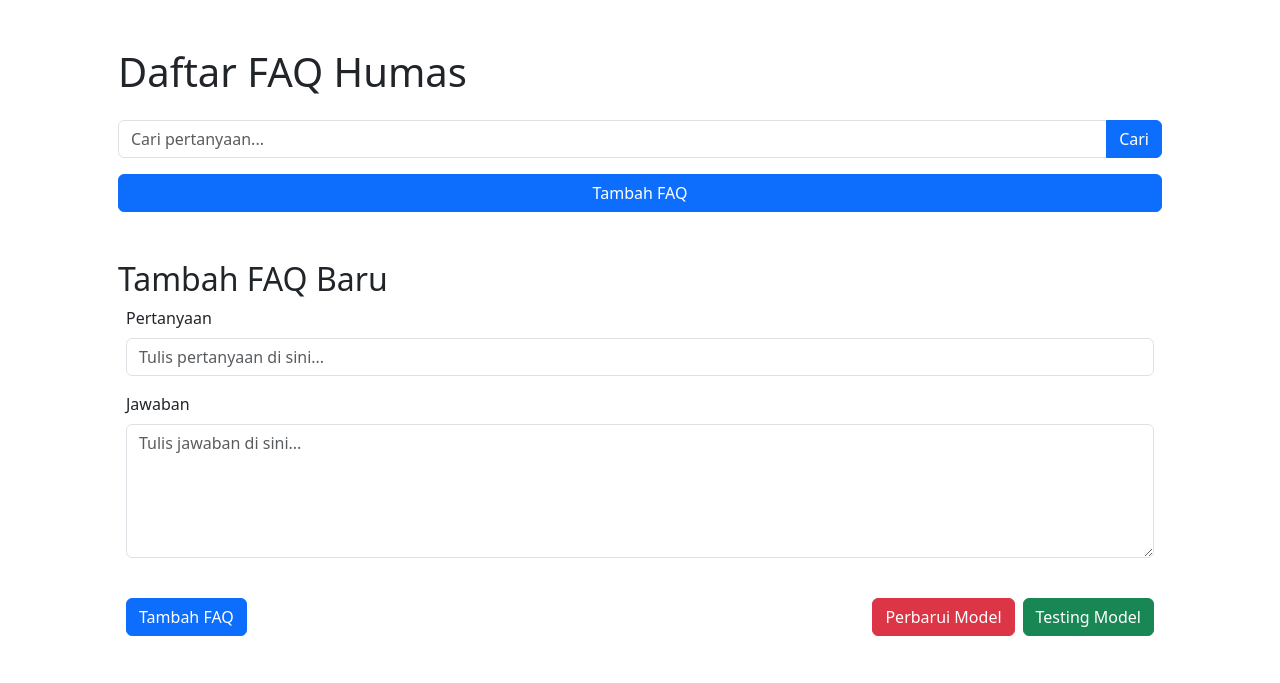
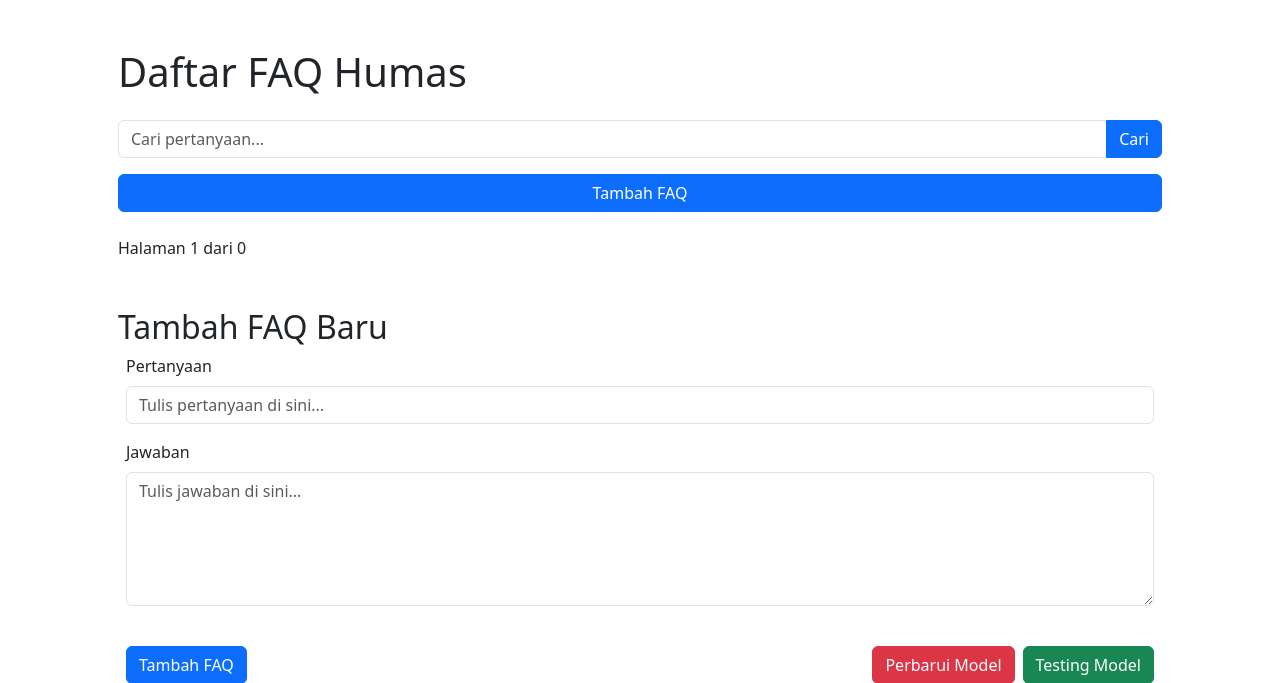
Before and after one commit to CahyaW06/chatbot, a FastAPI app: page / in a window 1280 px wide. Shown: the top 683 px of the page. Run offline with FastAPI, Linux system fonts and the light colour scheme.

Commit message:
Add pagination

```diff
--- a/main.py
+++ b/main.py
@@ -10,6 +10,7 @@ import uvicorn
 from model.hybrid_instance import *
 from model.hybrid_search import *
 from config import *
+from math import ceil
 
 DATABASE_URL = f"mysql+mysqlconnector://{DB_USER}:{DB_PASSWORD}@{DB_HOST}/{DB_NAME}"
 
@@ -37,16 +38,33 @@ def get_db():
         db.close()
 
 @app.get("/", response_class=HTMLResponse)
-def read_faqs(request: Request, q: Optional[str] = None, db: Session = Depends(get_db)):
+def read_faqs(
+    request: Request,
+    q: Optional[str] = None,
+    page: int = 1,
+    limit: int = 50,
+    db: Session = Depends(get_db)
+):
+    base_query = db.query(FAQ)
+
     if q:
-        faqs = db.query(FAQ).filter(FAQ.pertanyaan.like(f"%{q}%")).order_by(FAQ.id.desc()).all()
-    else:
-        faqs = db.query(FAQ).order_by(FAQ.id.desc()).all()
+        base_query = base_query.filter(FAQ.pertanyaan.like(f"%{q}%"))
+
+    total = base_query.count()
+    faqs = base_query.order_by(FAQ.id.desc()).offset((page - 1) * limit).limit(limit).all()
+
+    total_pages = ceil(total / limit)
     return templates.TemplateResponse("index.html", {
-            "request": request, "faqs": faqs, "query": q
-        }
-    )
-
+        "request": request,
+        "faqs": faqs,
+        "query": q,
+        "total": total,
+        "page": page,
+        "limit": limit,
+        "total_pages": total_pages,
+        "has_next": page < total_pages,
+        "has_prev": page > 1,
+    })
 @app.post("/add")
 def add_faq(pertanyaan: str = Form(...), jawaban: str = Form(...), db: Session = Depends(get_db)):
     faq = FAQ(pertanyaan=pertanyaan, jawaban=jawaban)
--- a/templates/index.html
+++ b/templates/index.html
@@ -16,7 +16,7 @@
         <div class="mb-4">
             <a type="button" class="btn btn-primary w-100" href="#addFaq">Tambah FAQ</a>
         </div>
-        <ol>
+        <ol start="{{ (page - 1) * limit + 1 }}">
             {% for faq in faqs %}
             <li class="mb-3 border-bottom p-2">
                 <div class="d-flex gap-5 justify-content-between align-items-center">
@@ -34,6 +34,17 @@
             </li>
             {% endfor %}
         </ol>
+        <div class="pagination d-flex justify-content-between gap-3 align-items-baseline">
+        {% if has_prev %}
+            <a type="button" class="btn btn-primary" href="/?q={{ query or '' }}&page={{ page - 1 }}&limit={{ limit }}">← Sebelumnya</a>
+        {% endif %}
+
+        <span>Halaman {{ page }} dari {{ total_pages }}</span>
+
+        {% if has_next %}
+            <a type="button" class="btn btn-primary" href="/?q={{ query or '' }}&page={{ page + 1 }}&limit={{ limit }}">Selanjutnya →</a>
+        {% endif %}
+        </div>
     </div>
 
     <div class="container-xl mx-auto my-5 px-5" id="addFaq">
```
